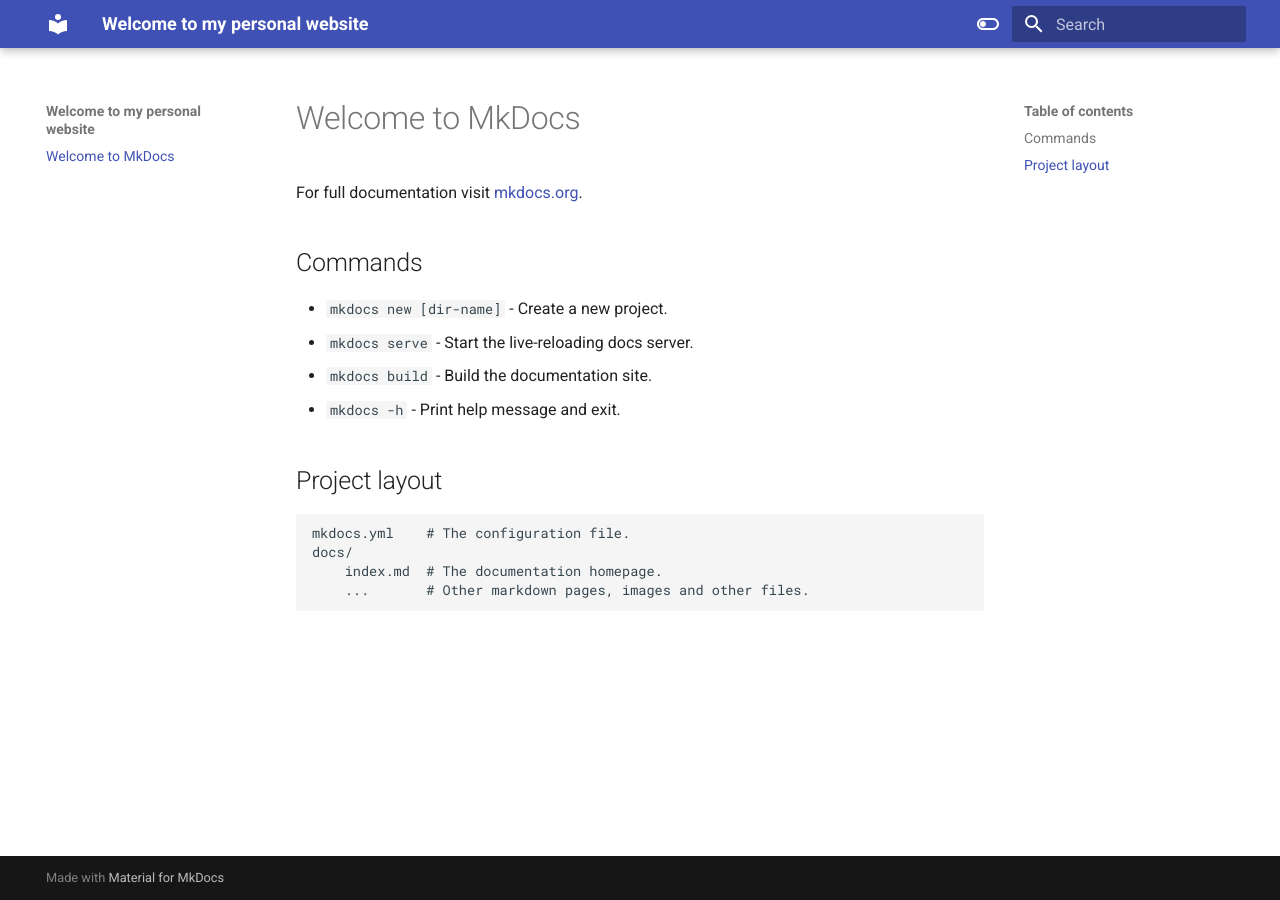
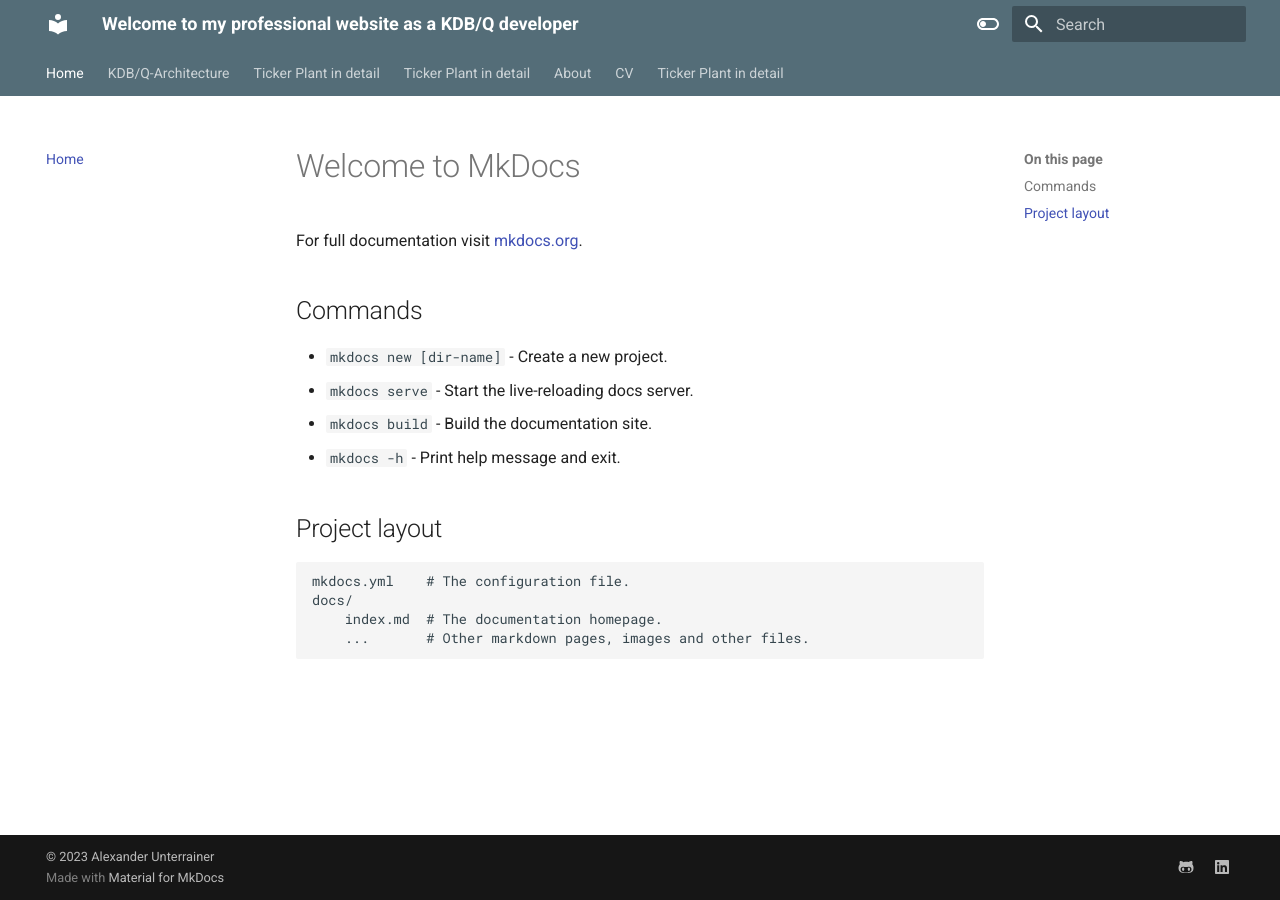
Before and after one commit to AUnterrainer/myWebsite, an MkDocs documentation site: the page built from docs/index.md, in a window 1280 px wide. Built offline with MkDocs 1.6.1 and Material for MkDocs 9.7.7, drawn with Linux system fonts in a browser that asks for light colours.

Commit message:
Adding CV, about and plain vanilla architecture section

```diff
--- a/mkdocs.yml
+++ b/mkdocs.yml
@@ -1,5 +1,19 @@
-site_name: Welcome to my personal website
+site_name: Welcome to my professional  website as a KDB/Q developer
+
+site_author: Alexander Unterrainer
+site_description: >-
+  DESCRIPTION
+
 nav:
+  - Home: index.md
+  - KDB/Q-Architecture:
+    - Plain Vanilla KDB-tick Architecture: architecture/plain.md
+    - Ticker Plant in detail: underConstruction.md
+  - KDB/Q-Development: underConstruction.md
+  - Other: underConstruction.md
+  - About: about.md
+  - CV: cv.md
+  - Services: underConstruction.md
 
 theme:
   name: material
@@ -8,16 +22,53 @@
     - search.highlight
     - content.tabs.link
     - header.autohide
+    - navigation.tabs
+    - navigation.top
+    - navigation.sections
+#    - toc.integrate
   palette:
     - media: "(prefers-color-scheme: light)"
+      primary: blue grey
       scheme: light
       toggle:
         icon: material/toggle-switch-off-outline
         name: Switch to dark mode
     - media: "(prefers-color-scheme: dark)"
+      primary: black
       scheme: slate
       toggle:
         icon: material/toggle-switch
         name: Switch to light mode
+extra:
+  social:
+    - icon: fontawesome/brands/github-alt
+      link: https://github.com/AUnterrainer
+    - icon: fontawesome/brands/linkedin
+      link: https://www.linkedin.com/in/alexanderunterrainer/
+#    - icon: fontawesome/brands/instagram
+#      link: https://www.instagram.com/alexanderunterrainer/
+
+extra_javascript:
+  - javascripts/mathjax.js
+  - https://polyfill.io/v3/polyfill.min.js #?features=es6
+  - https://cdn.jsdelivr.net/npm/mathjax@3/es5/tex-mml-chtml.js
+
+markdown_extensions:
+  - attr_list
+  - pymdownx.emoji:
+      emoji_index: !!python/name:materialx.emoji.twemoji
+      emoji_generator: !!python/name:materialx.emoji.to_svg
+#  - pymdownx.tabbed:
+#      alternate_style: true
+#  - pymdownx.tilde
+  - tables
+  - toc:
+      permalink: true
+      title: On this page
+
+
 plugins:
   - search
+
+copyright: |
+  &copy; 2023 <a href="https://github.com/AUnterrainer"  target="_blank" rel="noopener">Alexander Unterrainer</a>
```
Also changed, not shown: docs/about.md (added, +18 -0 lines), docs/architecture/plain.md (added, +45 -0 lines), docs/cv.md (added, +108 -0 lines), docs/underConstruction.md (added, +9 -0 lines), docs/img/plainVanillaArchitecture.png (added).
